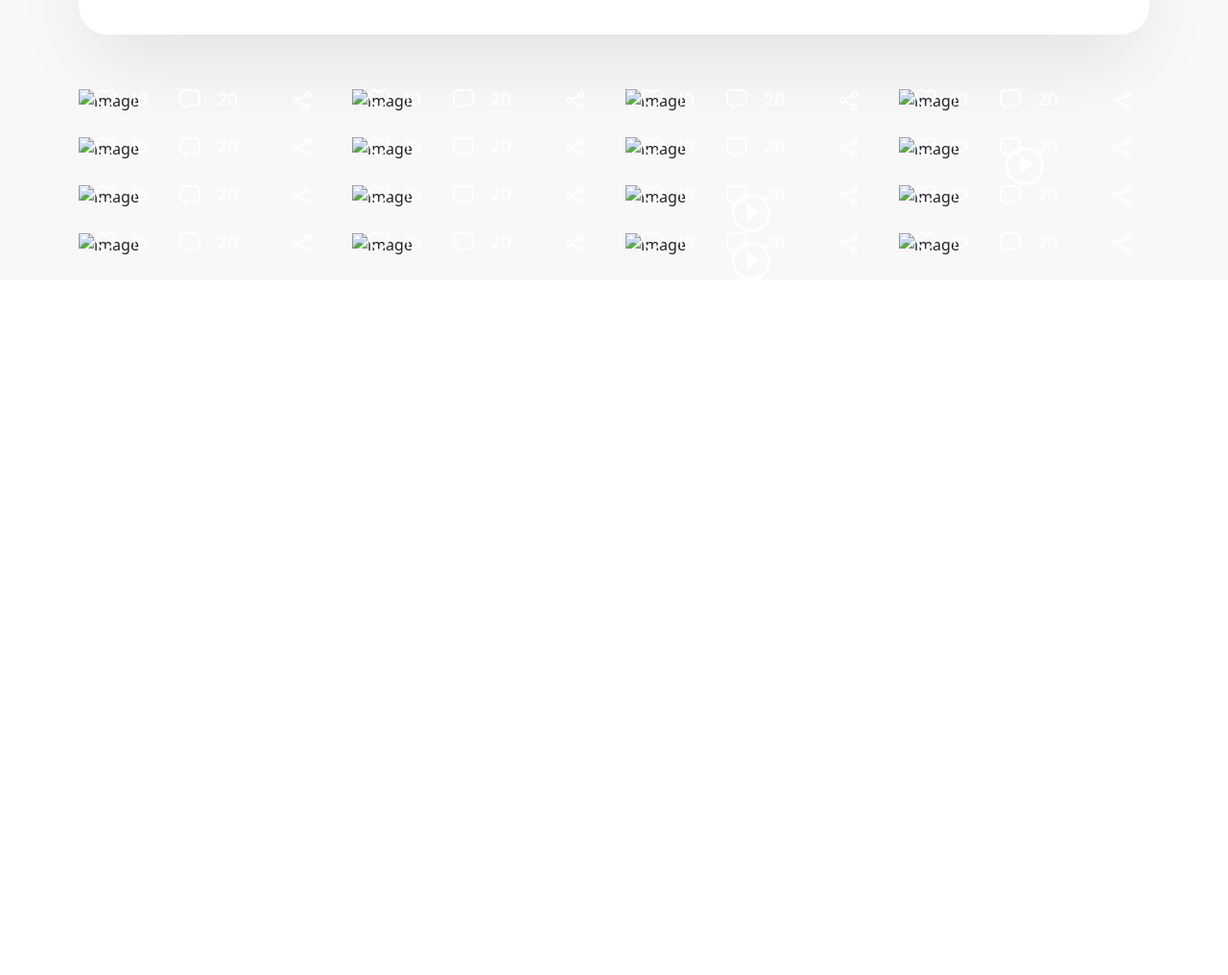
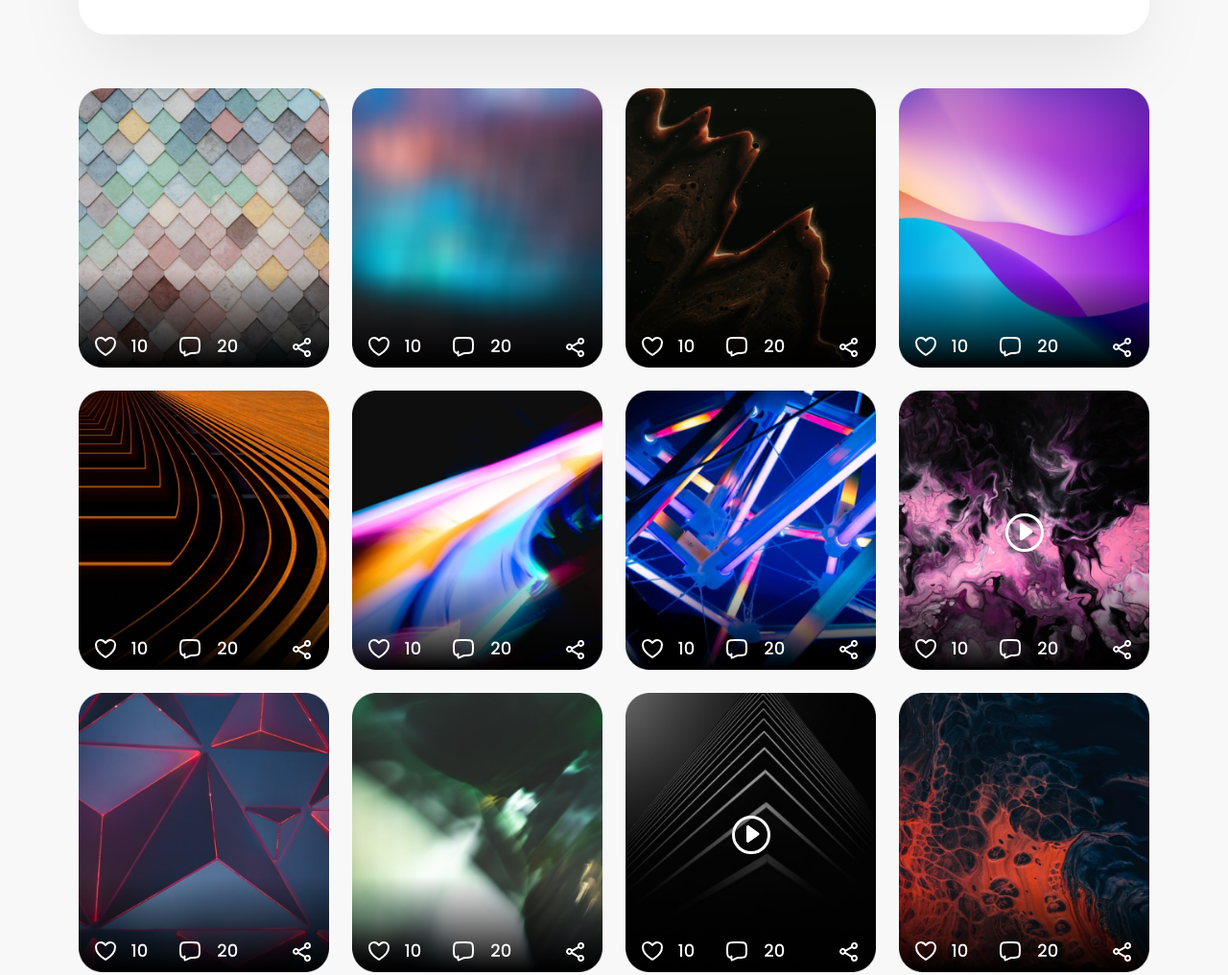
Before and after one commit to anshul-524/wallet-page-layout, a plain HTML site: page index.html in a window 1280 px wide. Shown: the part 709-1725 px from the top of the page at 96% size. Before the commit the page ends 1001 px from the top, so only its background shows below. Drawn offline with nearby package versions, Linux system fonts and the light colour scheme.

Commit message:
curser-update

```diff
--- a/index.html
+++ b/index.html
@@ -278,7 +278,7 @@
             <div>
                 <div class="row mt-5">
                     <div class="col-xl-3 col-lg-4 col-md-6 col-12  position-relative mb-4">
-                        <img src="/assets/images/box-image1.png" alt="image" class="w-100" data-bs-toggle="modal"
+                        <img src="/assets/images/wallpaper-img1.png" alt="image" class="w-100" data-bs-toggle="modal"
                             data-bs-target="#exampleModal">
                         <div class="d-flex justify-content-between">
                             <span class="curser-pointer d-flex absolute-1 align-items-center">
@@ -317,7 +317,7 @@
 
                     </div>
                     <div class="col-xl-3 col-lg-4 col-md-6 col-12  position-relative mb-4">
-                        <img src="/assets/images/box-image2.png" alt="image" class="w-100">
+                        <img src="/assets/images/wallpaper-img2.png" alt="image" class="w-100">
                         <div class="d-flex justify-content-between">
                             <span class="curser-pointer d-flex absolute-1 align-items-center">
                                 <svg xmlns="http://www.w3.org/2000/svg" width="22" height="20" viewBox="0 0 22 20"
@@ -355,7 +355,7 @@
 
                     </div>
                     <div class="col-xl-3 col-lg-4 col-md-6 col-12  position-relative mb-4">
-                        <img src="/assets/images/box-image3.png" alt="image" class="w-100">
+                        <img src="/assets/images/wallpaper-img3.png" alt="image" class="w-100">
                         <div class="d-flex justify-content-between">
                             <span class="curser-pointer d-flex absolute-1 align-items-center">
                                 <svg xmlns="http://www.w3.org/2000/svg" width="22" height="20" viewBox="0 0 22 20"
@@ -393,7 +393,7 @@
 
                     </div>
                     <div class="col-xl-3 col-lg-4 col-md-6 col-12  position-relative mb-4">
-                        <img src="/assets/images/box-image4.png" alt="image" class="w-100">
+                        <img src="/assets/images/wallpaper-img4.png" alt="image" class="w-100">
                         <div class="d-flex justify-content-between">
                             <span class="curser-pointer d-flex absolute-1 align-items-center">
                                 <svg xmlns="http://www.w3.org/2000/svg" width="22" height="20" viewBox="0 0 22 20"
@@ -407,7 +407,7 @@
                             </span>
                             <span class="curser-pointer d-flex absolute-2 align-items-center ps-2">
                                 <svg xmlns="http://www.w3.org/2000/svg" width="24" height="24" viewBox="0 0 24 24"
-                                    fill="none">
+                                  fill="none">
                                     <path
                                         d="M14 19C17.771 19 19.657 19 20.828 17.828C22 16.657 22 14.771 22 11C22 7.229 22 5.343 20.828 4.172C19.657 3 17.771 3 14 3H10C6.229 3 4.343 3 3.172 4.172C2 5.343 2 7.229 2 11C2 14.771 2 16.657 3.172 17.828C3.825 18.482 4.7 18.771 6 18.898"
                                         stroke="white" stroke-width="2" stroke-linecap="round"
@@ -432,7 +432,7 @@
                     </div>
 
                     <div class="col-xl-3 col-lg-4 col-md-6 col-12  position-relative mb-4">
-                        <img src="/assets/images/box-image5.png" alt="image" class="w-100">
+                        <img src="/assets/images/wallpaper-img5.png" alt="image" class="w-100">
                         <div class="d-flex justify-content-between">
                             <span class="curser-pointer d-flex absolute-1 align-items-center">
                                 <svg xmlns="http://www.w3.org/2000/svg" width="22" height="20" viewBox="0 0 22 20"
@@ -470,7 +470,7 @@
 
                     </div>
                     <div class="col-xl-3 col-lg-4 col-md-6 col-12  position-relative mb-4">
-                        <img src="/assets/images/box-image6.png" alt="image" class="w-100">
+                        <img src="/assets/images/wallpaper-img6.png" alt="image" class="w-100">
                         <div class="d-flex justify-content-between">
                             <span class="curser-pointer d-flex absolute-1 align-items-center">
                                 <svg xmlns="http://www.w3.org/2000/svg" width="22" height="20" viewBox="0 0 22 20"
@@ -508,7 +508,7 @@
 
                     </div>
                     <div class="col-xl-3 col-lg-4 col-md-6 col-12  position-relative mb-4">
-                        <img src="/assets/images/box-image7.png" alt="image" class="w-100">
+                        <img src="/assets/images/wallpaper-img7.png" alt="image" class="w-100">
                         <div class="d-flex justify-content-between">
                             <span class="curser-pointer d-flex absolute-1 align-items-center">
                                 <svg xmlns="http://www.w3.org/2000/svg" width="22" height="20" viewBox="0 0 22 20"
@@ -546,7 +546,7 @@
 
                     </div>
                     <div class="col-xl-3 col-lg-4 col-md-6 col-12  position-relative mb-4">
-                        <img src="/assets/images/box-image8.png" alt="image" class="w-100 position-relative">
+                        <img src="/assets/images/wallpaper-im8.png" alt="image" class="w-100 position-relative">
                         <div class="d-flex justify-content-between">
                             <span class="curser-pointer d-flex absolute-1 align-items-center">
                                 <svg xmlns="http://www.w3.org/2000/svg" width="22" height="20" viewBox="0 0 22 20"
@@ -593,7 +593,7 @@
                     </div>
 
                     <div class="col-xl-3 col-lg-4 col-md-6 col-12  position-relative mb-4">
-                        <img src="/assets/images/box-image9.png" alt="image" class="w-100">
+                        <img src="/assets/images/wallpaper-img9.png" alt="image" class="w-100">
                         <div class="d-flex justify-content-between">
                             <span class="curser-pointer d-flex absolute-1 align-items-center">
                                 <svg xmlns="http://www.w3.org/2000/svg" width="22" height="20" viewBox="0 0 22 20"
@@ -631,7 +631,7 @@
 
                     </div>
                     <div class="col-xl-3 col-lg-4 col-md-6 col-12  position-relative mb-4">
-                        <img src="/assets/images/box-image10.png" alt="image" class="w-100">
+                        <img src="/assets/images/wallpaper-img-10.png" alt="image" class="w-100">
                         <div class="d-flex justify-content-between">
                             <span class="curser-pointer d-flex absolute-1 align-items-center">
                                 <svg xmlns="http://www.w3.org/2000/svg" width="22" height="20" viewBox="0 0 22 20"
@@ -669,7 +669,7 @@
 
                     </div>
                     <div class="col-xl-3 col-lg-4 col-md-6 col-12  position-relative mb-4">
-                        <img src="/assets/images/box-image11.png" alt="image" class="w-100">
+                        <img src="/assets/images/wallpaper-img11.png" alt="image" class="w-100">
                         <div class="d-flex justify-content-between">
                             <span class="curser-pointer d-flex absolute-1 align-items-center">
                                 <svg xmlns="http://www.w3.org/2000/svg" width="22" height="20" viewBox="0 0 22 20"
@@ -714,7 +714,7 @@
                         </div>
                     </div>
                     <div class="col-xl-3 col-lg-4 col-md-6 col-12  position-relative mb-4">
-                        <img src="/assets/images/box-image12.png" alt="image" class="w-100">
+                        <img src="/assets/images/wallpaper-img12.png" alt="image" class="w-100">
                         <div class="d-flex justify-content-between">
                             <span class="curser-pointer d-flex absolute-1 align-items-center">
                                 <svg xmlns="http://www.w3.org/2000/svg" width="22" height="20" viewBox="0 0 22 20"
@@ -753,7 +753,7 @@
                     </div>
 
                     <div class="col-xl-3 col-lg-4 col-md-6 col-12  position-relative mb-4">
-                        <img src="/assets/images/box-image13.png" alt="image" class="w-100">
+                        <img src="/assets/images/wallpaper-img13.png" alt="image" class="w-100">
                         <div class="d-flex justify-content-between">
                             <span class="curser-pointer d-flex absolute-1 align-items-center">
                                 <svg xmlns="http://www.w3.org/2000/svg" width="22" height="20" viewBox="0 0 22 20"
@@ -791,7 +791,7 @@
 
                     </div>
                     <div class="col-xl-3 col-lg-4 col-md-6 col-12  position-relative mb-4">
-                        <img src="/assets/images/box-image15.png" alt="image" class="w-100">
+                        <img src="/assets/images/wallpaper-img-15.png" alt="image" class="w-100">
                         <div class="d-flex justify-content-between">
                             <span class="curser-pointer d-flex absolute-1 align-items-center">
                                 <svg xmlns="http://www.w3.org/2000/svg" width="22" height="20" viewBox="0 0 22 20"
@@ -829,7 +829,7 @@
 
                     </div>
                     <div class="col-xl-3 col-lg-4 col-md-6 col-12  position-relative mb-4">
-                        <img src="/assets/images/box-image16.png" alt="image" class="w-100">
+                        <img src="/assets/images/wallpaper-img16.png" alt="image" class="w-100">
                         <div class="d-flex justify-content-between">
                             <span class="curser-pointer d-flex absolute-1 align-items-center">
                                 <svg xmlns="http://www.w3.org/2000/svg" width="22" height="20" viewBox="0 0 22 20"
@@ -874,7 +874,7 @@
                         </div>
                     </div>
                     <div class="col-xl-3 col-lg-4 col-md-6 col-12  position-relative mb-4">
-                        <img src="/assets/images/box-image17.png" alt="image" class="w-100">
+                        <img src="/assets/images/wapppaper-img-17.png" alt="image" class="w-100">
                         <div class="d-flex justify-content-between">
                             <span class="curser-pointer d-flex absolute-1 align-items-center">
                                 <svg xmlns="http://www.w3.org/2000/svg" width="22" height="20" viewBox="0 0 22 20"
```
